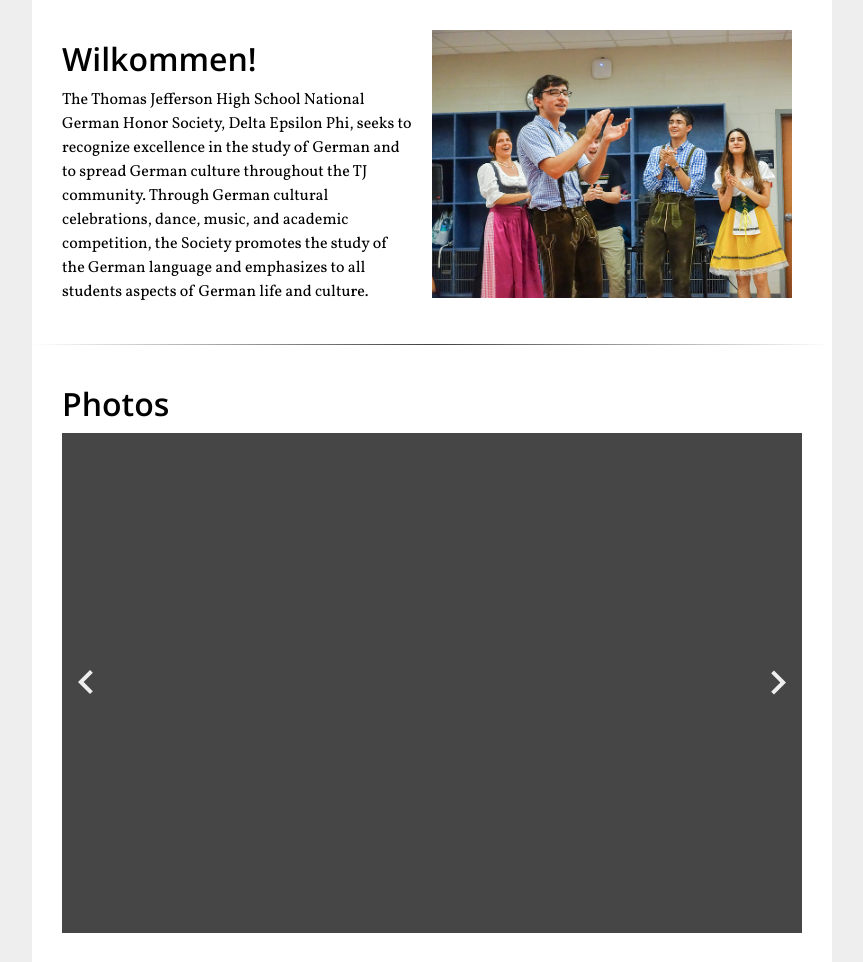
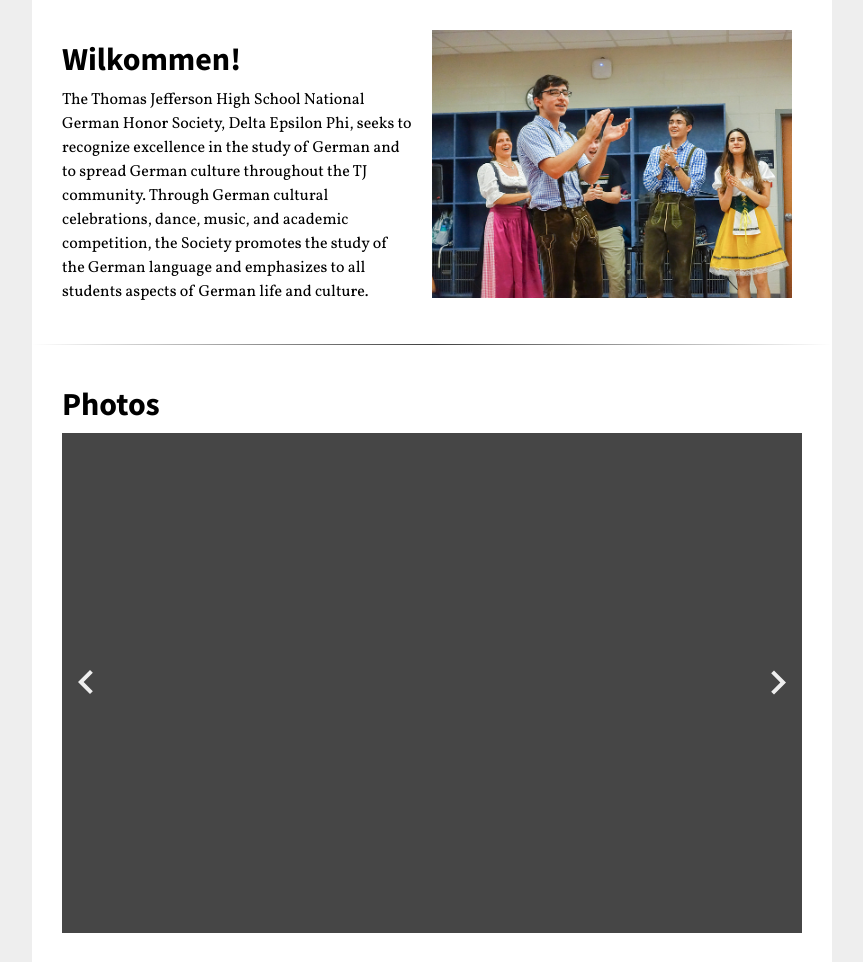
Before and after one commit to tjghs/ghswebsite, a Flask app: page / in a window 1280 px wide. Shown: the part 71-1033 px from the top of the page, without its empty margins (208-1071 px from the left). Run offline with Flask 2, Linux system fonts and the light colour scheme; parts of the project's set-up code (start-up, migrations or seed data) failed here and were passed over.

Commit message:
update font

```diff
--- a/static/css/base.css
+++ b/static/css/base.css
@@ -1,4 +1,4 @@
-@import url('https://fonts.googleapis.com/css?family=Open+Sans:600|Vollkorn');
+@import url('https://fonts.googleapis.com/css?family=Source+Sans+Pro:400,700|Vollkorn');
 
 @font-face {
     font-family: Roboto;
@@ -34,12 +34,12 @@ hr {
 }
 
 h1 {
-    font-family: "Open Sans", Roboto, "Helvetica Neue", Helvetica, sans-serif;
+    font-family: "Source Sans Pro", Roboto, "Helvetica Neue", Helvetica, sans-serif;
     font-size: 2em;
 }
 
 h2 {
-    font-family: "Open Sans", Roboto, "Helvetica Neue", Helvetica, sans-serif;
+    font-family: "Source Sans Pro", Roboto, "Helvetica Neue", Helvetica, sans-serif;
     font-size: 1.2em;
 }
 
@@ -53,7 +53,7 @@ dialog {
     left: calc(50vw - 100px);
 }
 button {
-    font-family: "Open Sans", Roboto, "Helvetica Neue", Helvetica, sans-serif;
+    font-family: "Source Sans Pro", Roboto, "Helvetica Neue", Helvetica, sans-serif;
     outline: none;
     cursor: pointer;
 }
```
